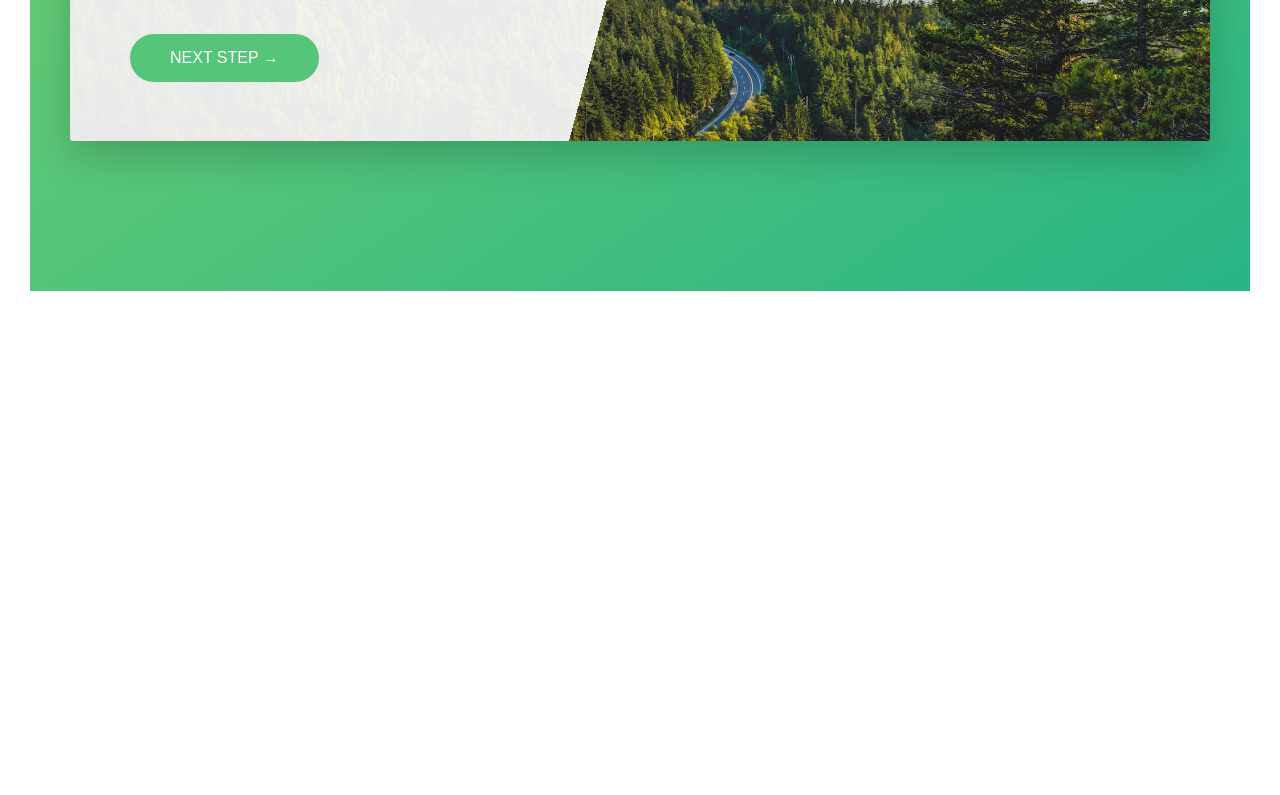
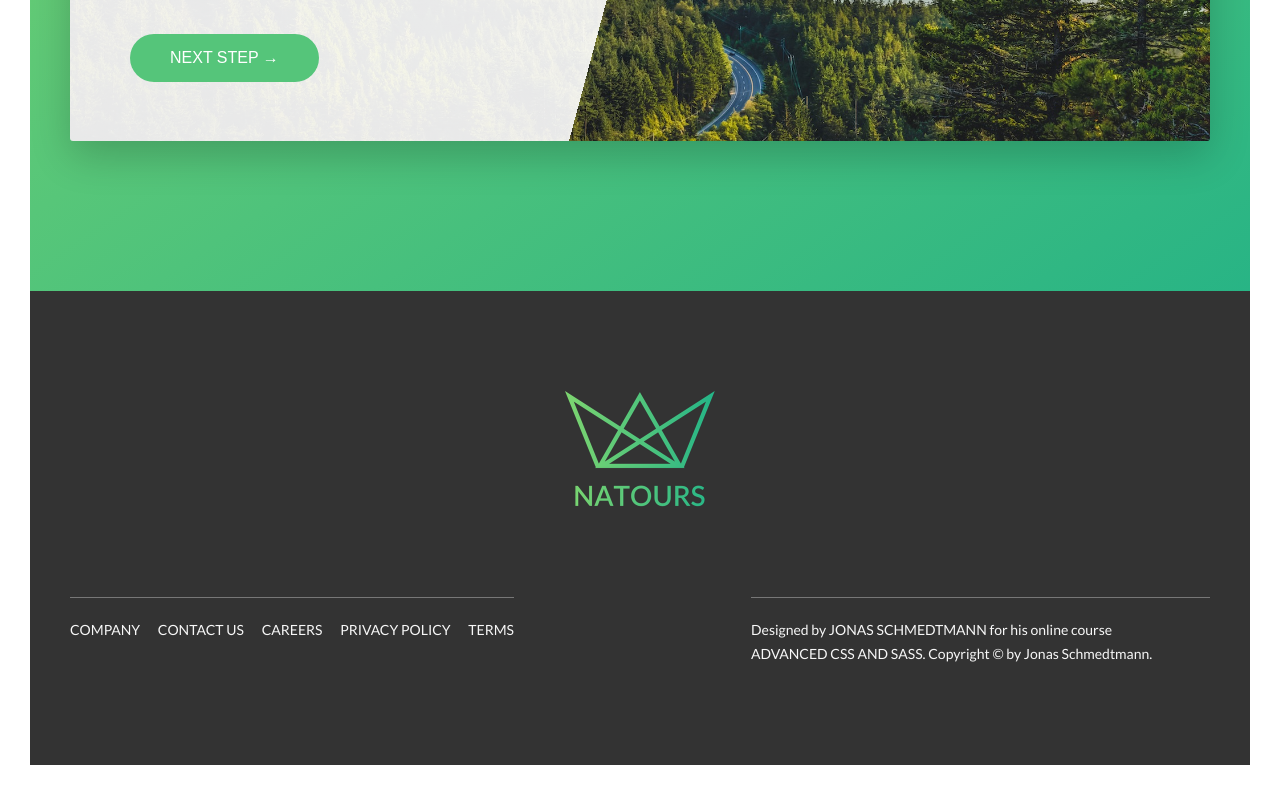
Before and after one commit to s1eepercat/natour, a website: page index.html in a window 1280 px wide. Shown: the part 5062-5857 px from the top of the page. Before the commit the page ends 5383 px from the top, so only its background shows below. Drawn offline with Linux system fonts and the light colour scheme.

Commit message:
footer added

```diff
--- a/index.html
+++ b/index.html
@@ -336,8 +336,35 @@
                 </div>
             </div>
         </section>
+    </main>
 
-    </main>
+    <footer class="footer">
+
+        <div class="footer__logo-box">
+            <img src="img/logo-green-2x.png" class="footer__logo" alt="Full logo">
+        </div>
+
+        <div class="row">
+            <div class="col-1-of-2">
+                <div class="footer__navigation">
+                    <ul class="footer__list">
+                        <li class="footer__item"><a href="#" class="footer__link">Company</a></li>
+                        <li class="footer__item"><a href="#" class="footer__link">Contact us</a></li>
+                        <li class="footer__item"><a href="#" class="footer__link">Careers</a></li>
+                        <li class="footer__item"><a href="#" class="footer__link">Privacy policy</a></li>
+                        <li class="footer__item"><a href="#" class="footer__link">Terms</a></li>
+                    </ul>
+                </div>
+            </div>
+
+            <div class="col-1-of-2">
+                <p class="footer__copyright">
+                    Designed by <a href="#" class="footer__link">Jonas Schmedtmann</a> for his online course
+                    <a href="#" class="footer__link">Advanced CSS and SASS</a>. Copyright &copy; by Jonas Schmedtmann.
+                </p>
+            </div>
+        </div>
+    </footer>
 
     <!-- <section class="grid-test">
         <div class="row">
--- a/sass/abstracts/_variables.scss
+++ b/sass/abstracts/_variables.scss
@@ -15,6 +15,7 @@ $color-grey-light-2: #eee;
 
 $color-dark-grey: #777;
 $color-dark-grey-2: #999;
+$color-dark-grey-3: #333;
 
 $color-white: #fff;
 $color-black: #000;
--- /dev/null
+++ b/sass/layout/_footer.scss
@@ -0,0 +1,60 @@
+.footer {
+    background-color: $color-dark-grey-3;
+    padding:10rem 0;
+    font-size: 1.4rem;
+    color: $color-grey-light-1;
+
+    &__logo-box {
+        text-align: center;
+        margin-bottom: 8rem;
+    }
+
+    &__logo {
+        width: 15rem;
+        height: auto;
+    }
+
+    &__navigation {
+        border-top: 1px solid $color-dark-grey;
+        padding-top: 2rem;
+        display: inline-block;
+    }
+
+    &__list {
+        list-style: none;
+    }
+
+    &__item {
+        display: inline-block;
+
+        &:not(:last-child) {
+            margin-right: 1.5rem;
+        }
+    }
+
+    &__link {
+        &:link,
+        &:visited {
+            color: $color-grey-light-1;
+            text-decoration: none;
+            text-transform: uppercase;
+            display: inline-block;
+            transition: all .2s;
+            background-color: $color-dark-grey-3;
+        }
+
+        &:hover,
+        &:active {
+            color: $color-primary;
+            box-shadow: 0 1rem 2rem rgba($color-black,.4);
+            transform: rotate(5deg) scale(1.3);
+        }
+    }
+
+    &__copyright {
+        border-top: 1px solid $color-dark-grey;
+        padding-top: 2rem;
+        width: 85%;
+        float: right;
+    }
+}
--- a/sass/main.scss
+++ b/sass/main.scss
@@ -17,5 +17,6 @@
 
 @import "layout/header";
 @import "layout/grid";
+@import "layout/footer";
 
 @import "pages/home";
```
Also changed, not shown: css/style.css.
